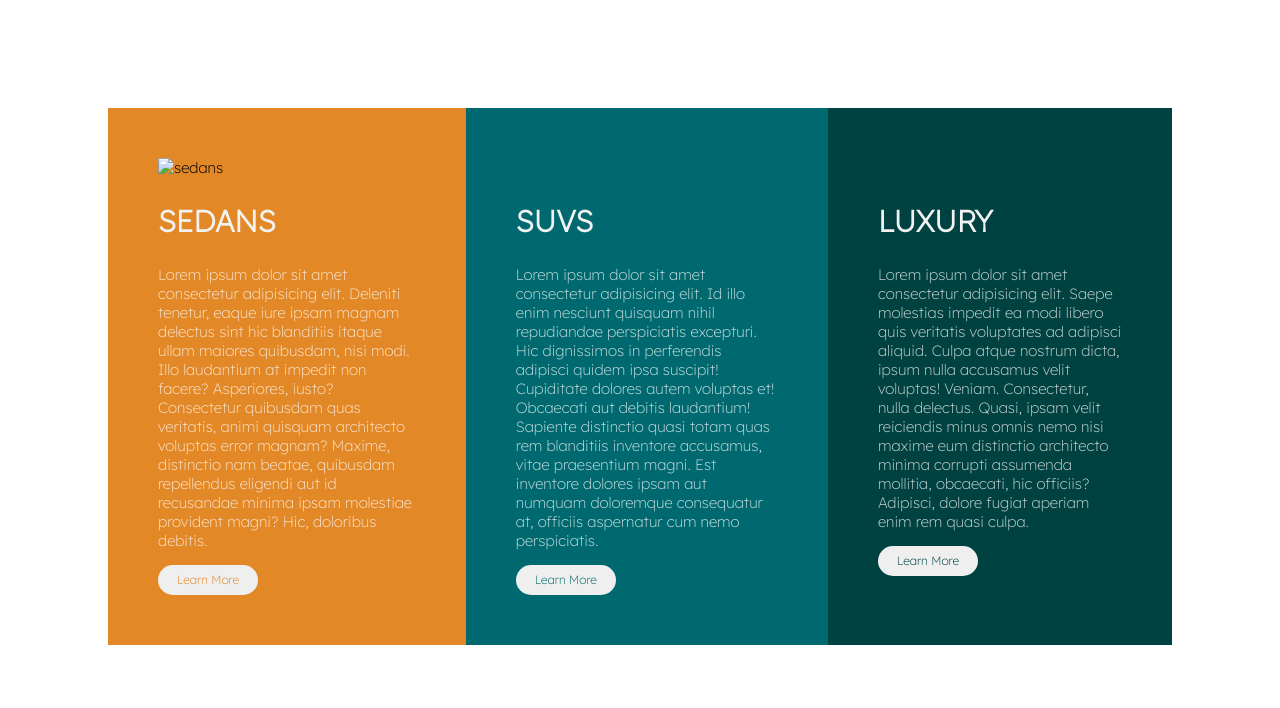
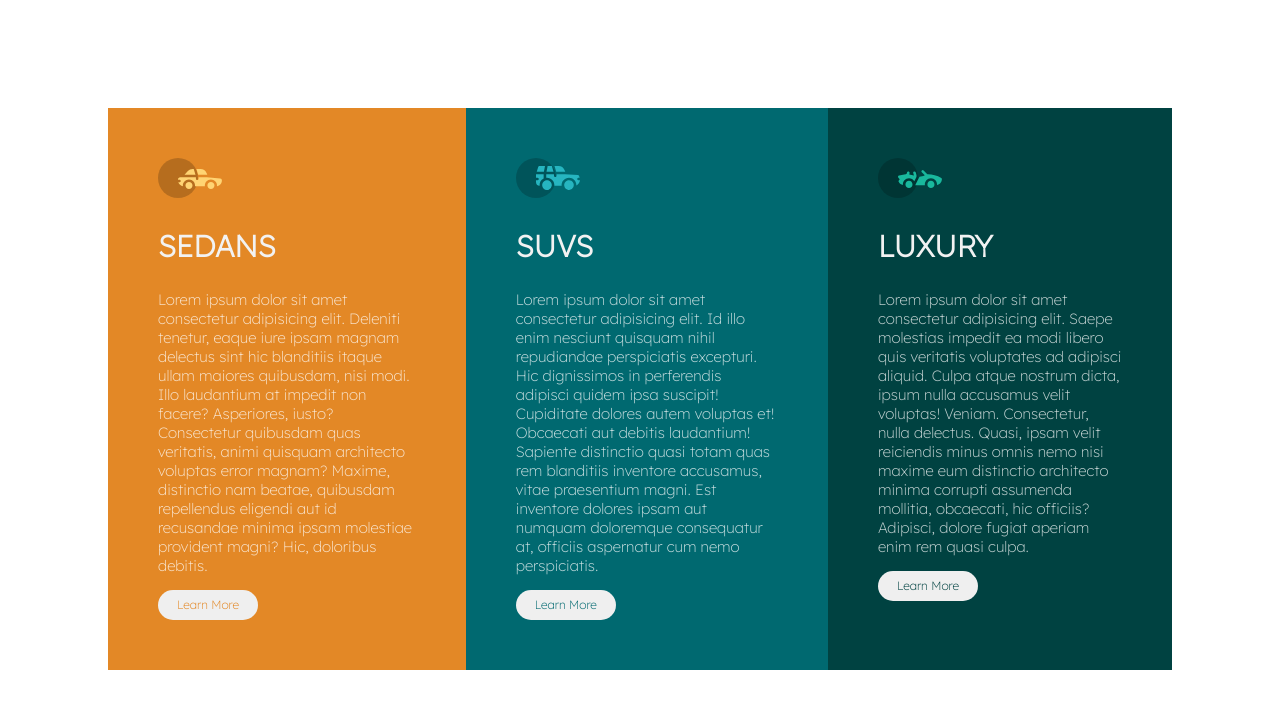
Before and after one commit to nurudeen2432/css-flexbox, a plain HTML site: page index.html in a window 1280 px wide. Drawn offline with Linux system fonts and the light colour scheme; the site is published under a folder, as on GitHub Pages, so addresses that start at the root find nothing.

Commit message:
initialcommit

```diff
--- a/index.html
+++ b/index.html
@@ -13,7 +13,7 @@
   <body>
     <div class="car">
       <div class="sedans">
-        <img src="/images/icon-sedans.svg" alt="sedans" />
+        <img src="icon-sedans.svg" alt="sedans" />
 
         <h2>SEDANS</h2>
         <p>Lorem ipsum dolor sit amet consectetur adipisicing elit. Deleniti
@@ -28,7 +28,7 @@
         </div>
       </div>
       <div class="suvs">
-        <img src="/images/icon-suvs.svg" alt="">
+        <img src="icon-suvs.svg" alt="">
         <h2>SUVS</h2>
         <p>Lorem ipsum dolor sit amet consectetur adipisicing elit. Id illo enim nesciunt quisquam nihil repudiandae perspiciatis excepturi. Hic dignissimos in perferendis adipisci quidem ipsa suscipit! Cupiditate dolores autem voluptas et!
         Obcaecati aut debitis laudantium! Sapiente distinctio quasi totam quas rem blanditiis inventore accusamus, vitae praesentium magni. Est inventore dolores ipsam aut numquam doloremque consequatur at, officiis aspernatur cum nemo perspiciatis.</p>
@@ -40,7 +40,7 @@
         </div>
       </div>
       <div class="luxury">
-        <img src="/images/icon-luxury.svg" alt="">
+        <img src="icon-luxury.svg" alt="">
         <h2>LUXURY</h2>
         <p>Lorem ipsum dolor sit amet consectetur adipisicing elit. Saepe molestias impedit ea modi libero quis veritatis voluptates ad adipisci aliquid. Culpa atque nostrum dicta, ipsum nulla accusamus velit voluptas! Veniam.
         Consectetur, nulla delectus. Quasi, ipsam velit reiciendis minus omnis nemo nisi maxime eum distinctio architecto minima corrupti assumenda mollitia, obcaecati, hic officiis? Adipisci, dolore fugiat aperiam enim rem quasi culpa.</p>
```
Also changed, not shown: favicon-32x32.png (renamed from images/favicon-32x32.png), icon-luxury.svg (renamed from images/icon-luxury.svg), icon-sedans.svg (renamed from images/icon-sedans.svg), icon-suvs.svg (renamed from images/icon-suvs.svg).
